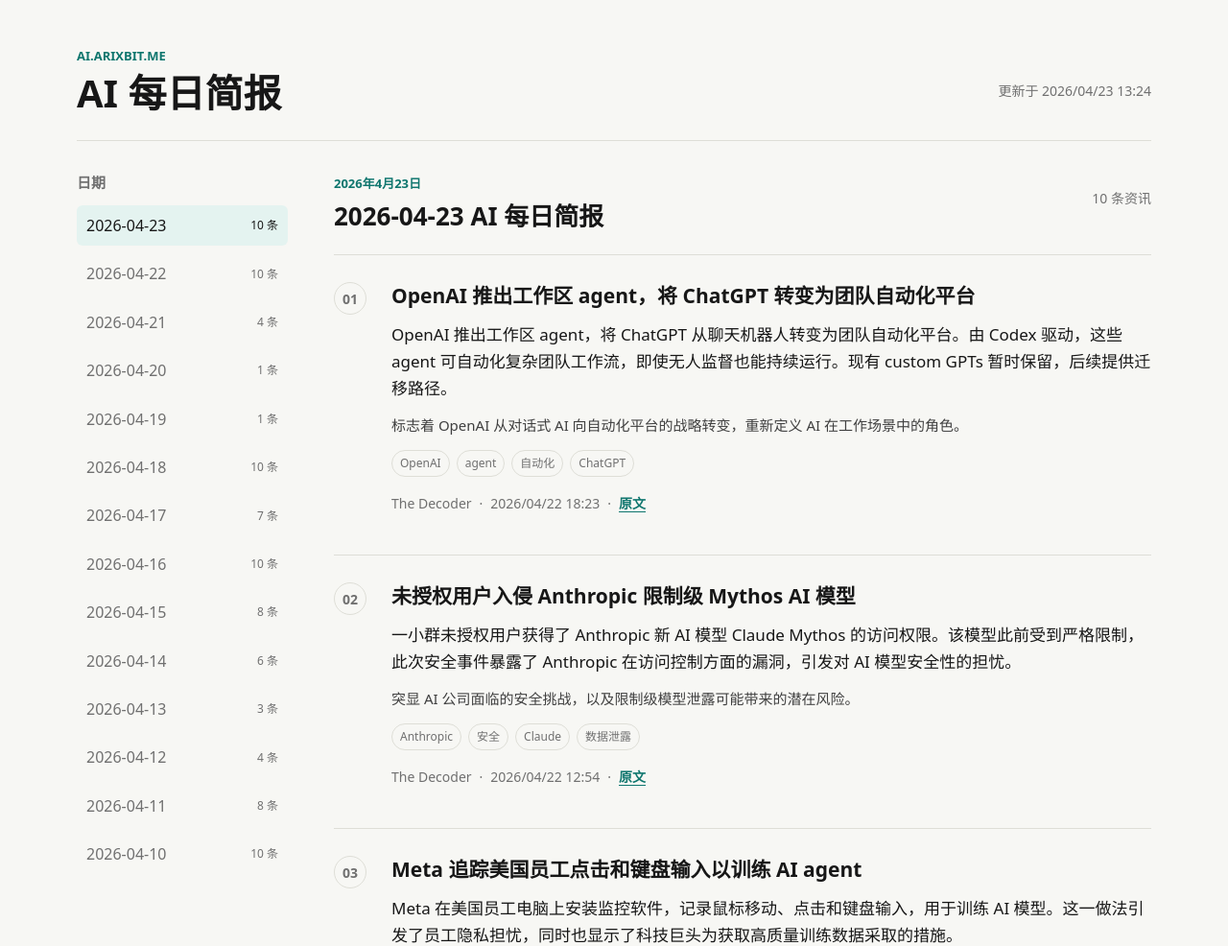
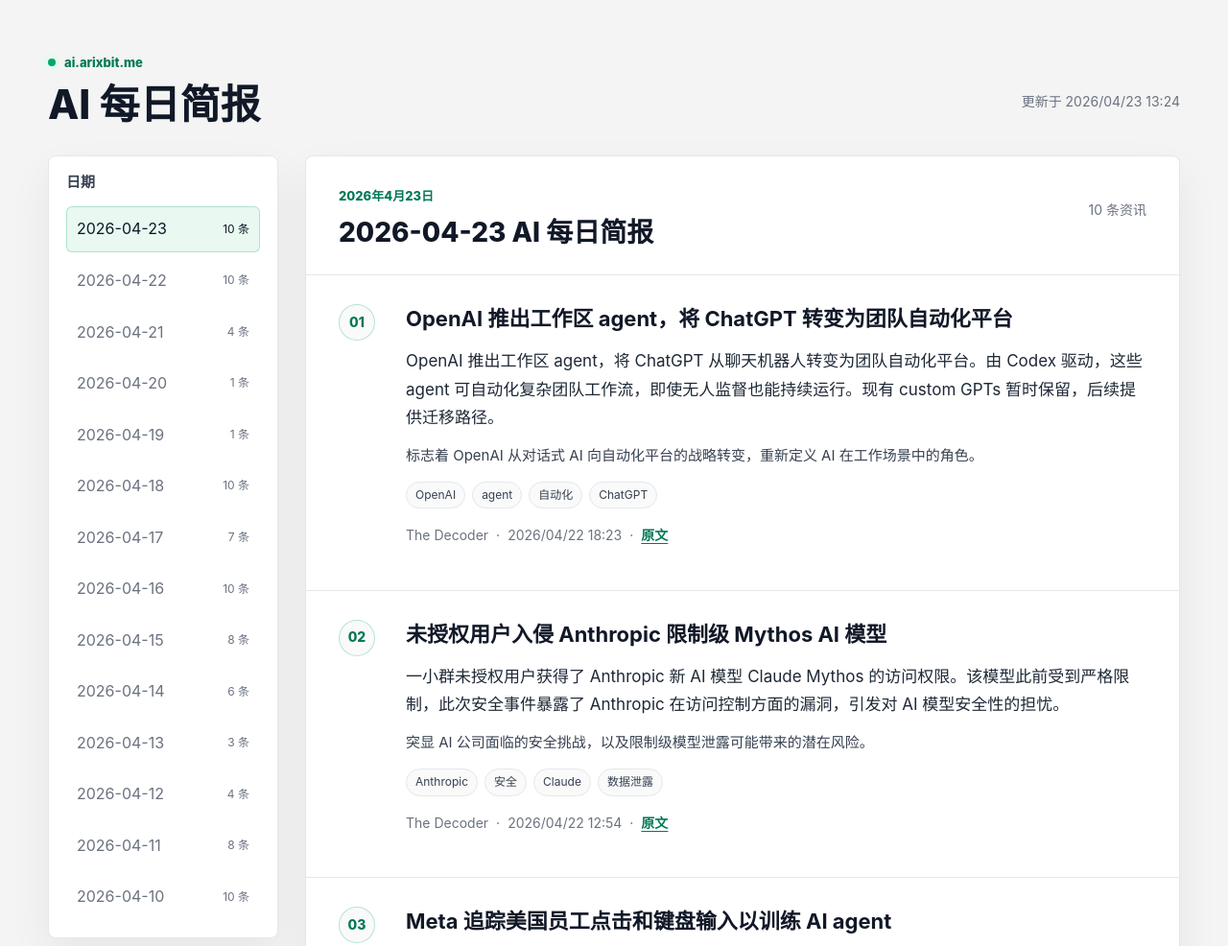
Before and after one commit to arixbit/ai-daily-brief, a plain HTML site: page public/index.html in a window 1280 px wide. Shown: the top 986 px of the page at 96% size. Drawn offline with Linux system fonts and the light colour scheme.

Commit message:
Refresh brief visual design

```diff
--- a/public/index.html
+++ b/public/index.html
@@ -10,7 +10,7 @@
   <body>
     <header class="site-header">
       <div>
-        <p class="eyebrow">ai.arixbit.me</p>
+        <p class="eyebrow"><span class="status-dot" aria-hidden="true"></span>ai.arixbit.me</p>
         <h1>AI 每日简报</h1>
       </div>
       <p id="updatedAt" class="updated-at">加载中</p>
--- a/public/styles.css
+++ b/public/styles.css
@@ -1,14 +1,19 @@
 :root {
   color-scheme: light;
-  --bg: #f7f7f4;
+  --bg: #f3f4f3;
   --surface: #ffffff;
-  --text: #171717;
-  --muted: #707070;
-  --line: #deded7;
-  --accent: #0f766e;
-  --accent-soft: #e4f3f0;
+  --surface-subtle: #f9faf9;
+  --text: #111827;
+  --muted: #6b7280;
+  --muted-strong: #374151;
+  --line: #e5e7eb;
+  --line-strong: #d1d5db;
+  --accent: #00a86b;
+  --accent-deep: #047857;
+  --accent-soft: #e9f8f1;
   --danger: #9f1239;
-  --max: 1120px;
+  --shadow: 0 18px 45px rgb(17 24 39 / 0.06);
+  --max: 1180px;
 }
 
 * {
@@ -20,13 +25,18 @@
   background: var(--bg);
   color: var(--text);
   font-family:
+    Inter,
+    "PingFang SC",
+    "Hiragino Sans GB",
+    "Microsoft YaHei",
     ui-sans-serif,
     system-ui,
     -apple-system,
     BlinkMacSystemFont,
     "Segoe UI",
     sans-serif;
-  line-height: 1.65;
+  line-height: 1.72;
+  text-rendering: optimizeLegibility;
 }
 
 a {
@@ -45,17 +55,26 @@
   align-items: end;
   justify-content: space-between;
   gap: 24px;
-  padding: 48px 0 26px;
-  border-bottom: 1px solid var(--line);
+  padding: 54px 0 30px;
 }
 
 .eyebrow {
-  margin: 0 0 6px;
-  color: var(--accent);
+  display: flex;
+  align-items: center;
+  gap: 9px;
+  margin: 0 0 10px;
+  color: var(--accent-deep);
   font-size: 13px;
-  font-weight: 700;
+  font-weight: 760;
   letter-spacing: 0;
-  text-transform: uppercase;
+}
+
+.status-dot {
+  width: 8px;
+  height: 8px;
+  border-radius: 999px;
+  background: var(--accent);
+  box-shadow: 0 0 0 5px var(--accent-soft);
 }
 
 h1,
@@ -67,21 +86,23 @@
 
 h1 {
   margin: 0;
-  font-size: 40px;
-  line-height: 1.12;
-  font-weight: 750;
+  font-size: 42px;
+  line-height: 1.08;
+  font-weight: 780;
 }
 
 h2 {
   margin: 0;
-  font-size: 26px;
+  font-size: 28px;
   line-height: 1.25;
+  font-weight: 760;
 }
 
 h3 {
   margin: 0;
-  font-size: 21px;
-  line-height: 1.35;
+  font-size: 22px;
+  line-height: 1.42;
+  font-weight: 720;
 }
 
 .updated-at,
@@ -94,26 +115,31 @@
 
 .layout {
   display: grid;
-  grid-template-columns: 220px minmax(0, 1fr);
-  gap: 48px;
-  padding: 34px 0 44px;
+  grid-template-columns: 240px minmax(0, 1fr);
+  gap: 28px;
+  padding: 0 0 48px;
 }
 
 .archive {
   position: sticky;
   top: 24px;
   align-self: start;
+  padding: 18px;
+  border: 1px solid var(--line);
+  border-radius: 8px;
+  background: var(--surface);
+  box-shadow: var(--shadow);
 }
 
 .archive h2 {
-  margin-bottom: 14px;
+  margin-bottom: 16px;
   font-size: 15px;
-  color: var(--muted);
+  color: var(--muted-strong);
 }
 
 .archive-list {
   display: grid;
-  gap: 8px;
+  gap: 6px;
 }
 
 .archive-link {
@@ -121,15 +147,21 @@
   align-items: center;
   justify-content: space-between;
   gap: 12px;
-  min-height: 42px;
-  padding: 8px 10px;
+  min-height: 44px;
+  padding: 9px 10px;
   border-radius: 6px;
+  border: 1px solid transparent;
   color: var(--muted);
   text-decoration: none;
 }
 
-.archive-link:hover,
+.archive-link:hover {
+  background: var(--accent-soft);
+  color: var(--text);
+}
+
 .archive-link.active {
+  border-color: rgb(0 168 107 / 0.26);
   background: var(--accent-soft);
   color: var(--text);
 }
@@ -139,12 +171,19 @@
   font-size: 12px;
 }
 
+.brief {
+  border: 1px solid var(--line);
+  border-radius: 8px;
+  background: var(--surface);
+  box-shadow: var(--shadow);
+}
+
 .brief-head {
   display: flex;
   align-items: start;
   justify-content: space-between;
   gap: 18px;
-  padding-bottom: 24px;
+  padding: 30px 34px 26px;
   border-bottom: 1px solid var(--line);
 }
 
@@ -158,32 +197,38 @@
 
 .news-item {
   display: grid;
-  grid-template-columns: 42px minmax(0, 1fr);
-  gap: 18px;
-  padding: 28px 0;
+  grid-template-columns: 48px minmax(0, 1fr);
+  gap: 22px;
+  padding: 30px 34px;
   border-bottom: 1px solid var(--line);
+}
+
+.news-item:last-child {
+  border-bottom: 0;
 }
 
 .rank {
   display: grid;
   place-items: center;
-  width: 34px;
-  height: 34px;
-  border: 1px solid var(--line);
+  width: 38px;
+  height: 38px;
+  border: 1px solid rgb(0 168 107 / 0.28);
   border-radius: 999px;
-  color: var(--muted);
+  background: var(--surface-subtle);
+  color: var(--accent-deep);
   font-size: 14px;
-  font-weight: 700;
+  font-weight: 760;
 }
 
 .summary {
-  margin: 12px 0 0;
+  margin: 14px 0 0;
   font-size: 17px;
+  color: #1f2937;
 }
 
 .why {
   margin: 12px 0 0;
-  color: #404040;
+  color: var(--muted-strong);
   font-size: 15px;
 }
 
@@ -196,7 +241,7 @@
 }
 
 .source-line a {
-  color: var(--accent);
+  color: var(--accent-deep);
   font-weight: 650;
   text-decoration-thickness: 1px;
   text-underline-offset: 3px;
@@ -210,15 +255,16 @@
 }
 
 .tag {
-  padding: 3px 8px;
+  padding: 3px 9px;
   border: 1px solid var(--line);
   border-radius: 999px;
-  color: var(--muted);
+  background: var(--surface-subtle);
+  color: var(--muted-strong);
   font-size: 12px;
 }
 
 .empty-state {
-  margin: 28px 0;
+  margin: 28px 34px;
   color: var(--danger);
 }
 
@@ -227,14 +273,13 @@
   flex-wrap: wrap;
   justify-content: space-between;
   gap: 12px;
-  padding: 22px 0 36px;
-  border-top: 1px solid var(--line);
+  padding: 0 0 38px;
 }
 
 @media (max-width: 760px) {
   .site-header {
     display: block;
-    padding-top: 34px;
+    padding-top: 36px;
   }
 
   h1 {
@@ -247,12 +292,12 @@
 
   .layout {
     display: block;
-    padding-top: 24px;
   }
 
   .archive {
     position: static;
-    margin-bottom: 30px;
+    margin-bottom: 18px;
+    padding: 14px;
   }
 
   .archive-list {
@@ -268,6 +313,7 @@
 
   .brief-head {
     display: block;
+    padding: 24px 20px 22px;
   }
 
   .brief-count {
@@ -277,6 +323,11 @@
   .news-item {
     grid-template-columns: 1fr;
     gap: 12px;
-    padding: 24px 0;
+    padding: 24px 20px;
+  }
+
+  .rank {
+    width: 34px;
+    height: 34px;
   }
 }
```
